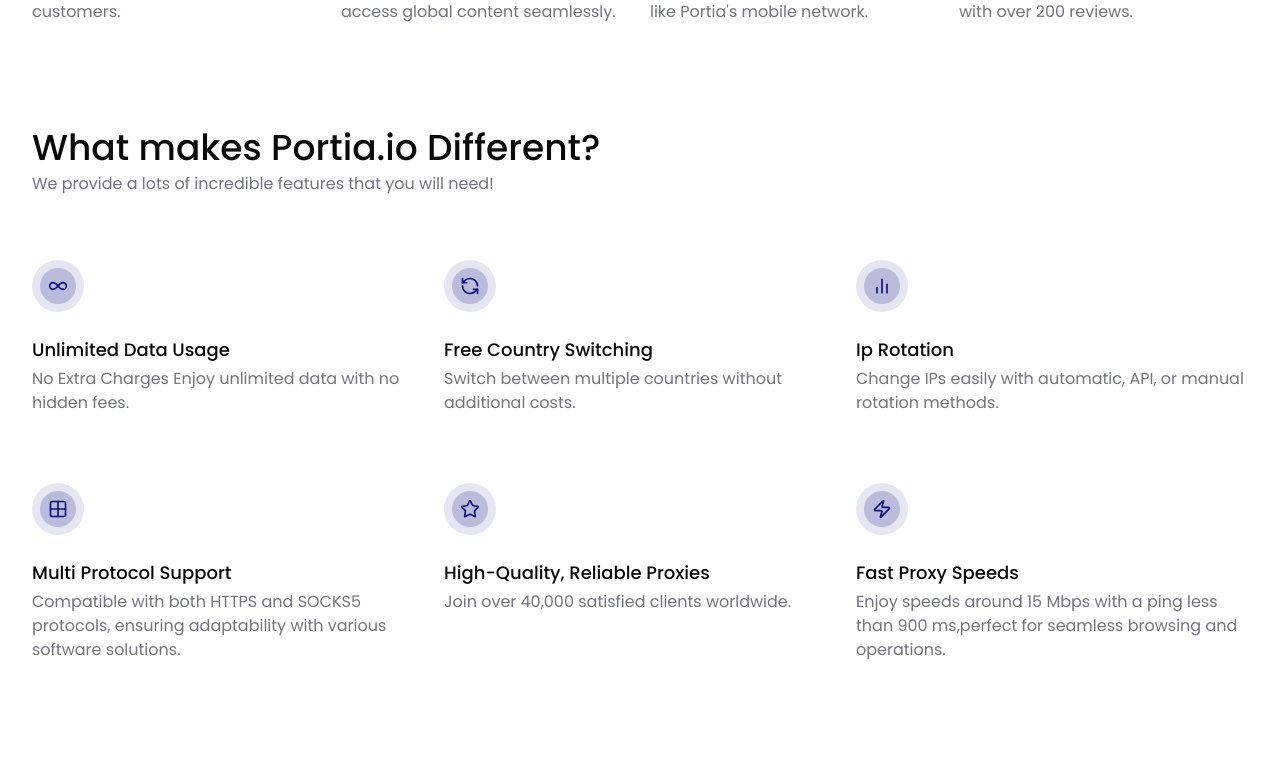
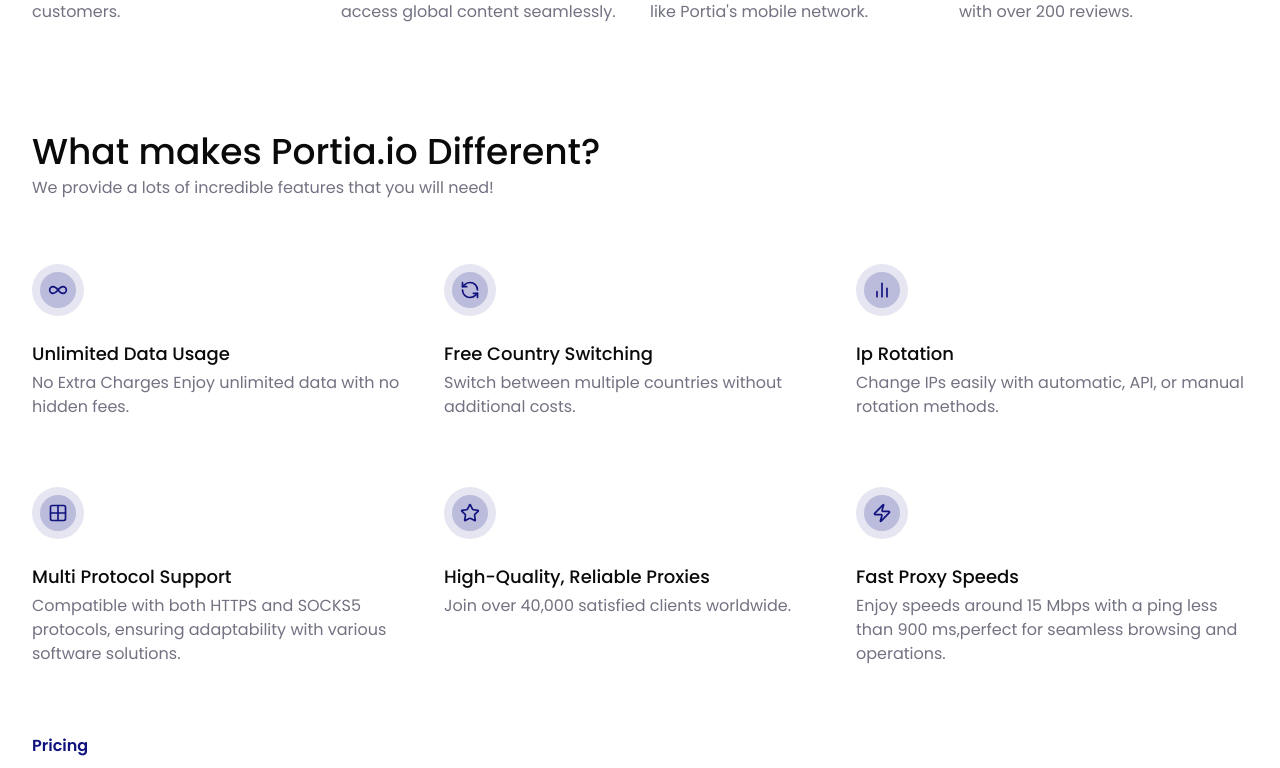
Before and after one commit to Saeed-Altout/portia, a Next.js app: page / in a window 1280 px wide. Shown: the part 1623-2391 px from the top of the page. Built offline with nearby package versions, Linux system fonts and the light colour scheme.

Commit message:
update heading component.

```diff
--- a/app/(website)/(pages)/(home)/_components/plans.tsx
+++ b/app/(website)/(pages)/(home)/_components/plans.tsx
@@ -17,6 +17,7 @@
   return (
     <section className="max-container section space-y-10">
       <Heading
+        heading="Pricing"
         title="Simple, transparent pricing"
         description="We believe Portia should be accessible to all people, no matter their usage."
       />
--- a/app/(website)/_components/heading.tsx
+++ b/app/(website)/_components/heading.tsx
@@ -5,15 +5,20 @@
 export const Heading = ({
   title,
   description,
+  heading,
   children,
 }: {
   title: string;
   description?: string;
+  heading?: string;
   children?: React.ReactNode;
 } & React.HTMLAttributes<HTMLElement>) => {
   return (
     <div className="flex items-start justify-start flex-col gap-5 md:flex-row md:items-center md:justify-between">
-      <div className="space-y-1 flex-1">
+      <div className="space-y-1 flex-1 relative">
+        <span className="block absolute -top-9 left-0 text-primary font-semibold">
+          {heading}
+        </span>
         <h1 className="text-3xl md:text-4xl text-black-primary font-medium">
           {title}
         </h1>
```
